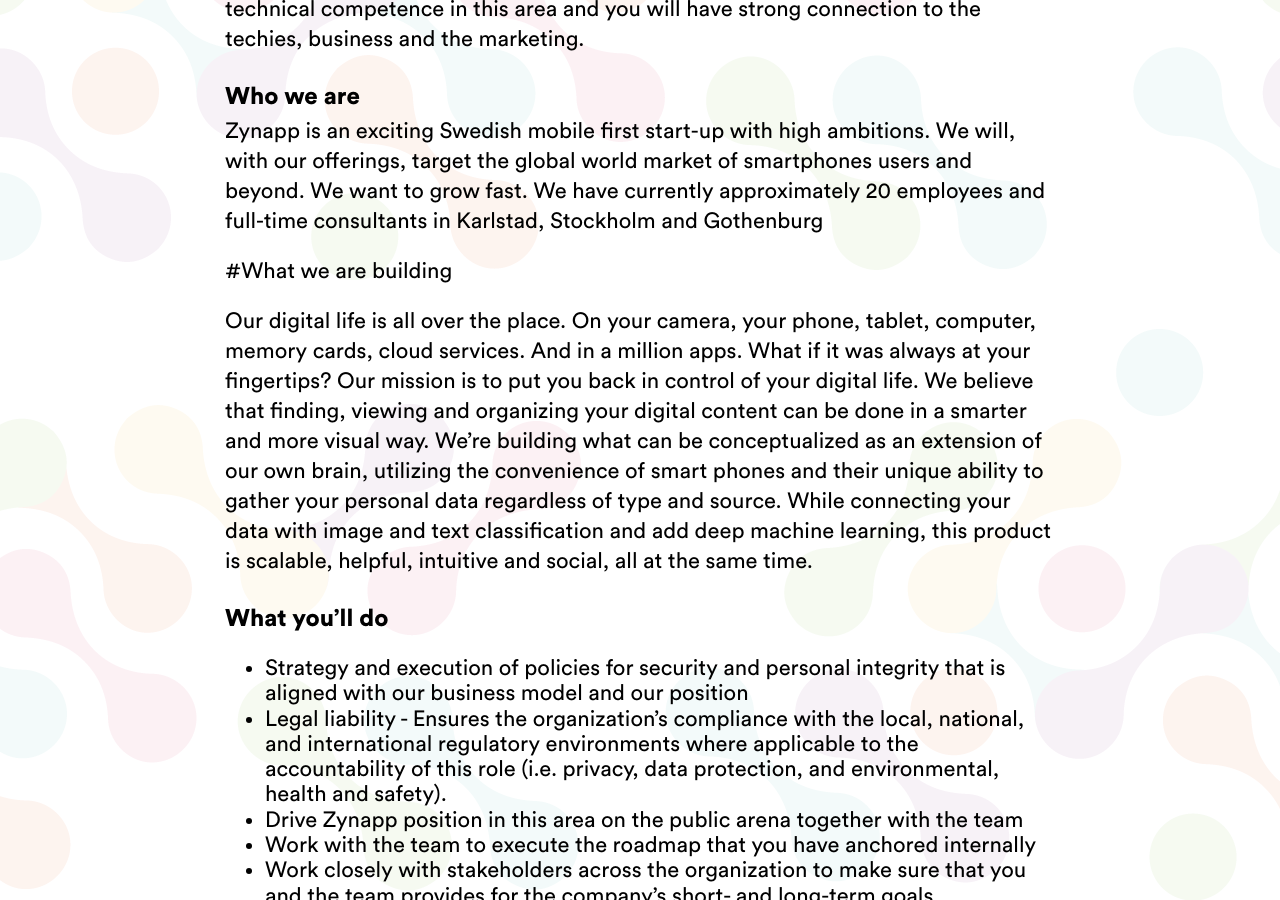
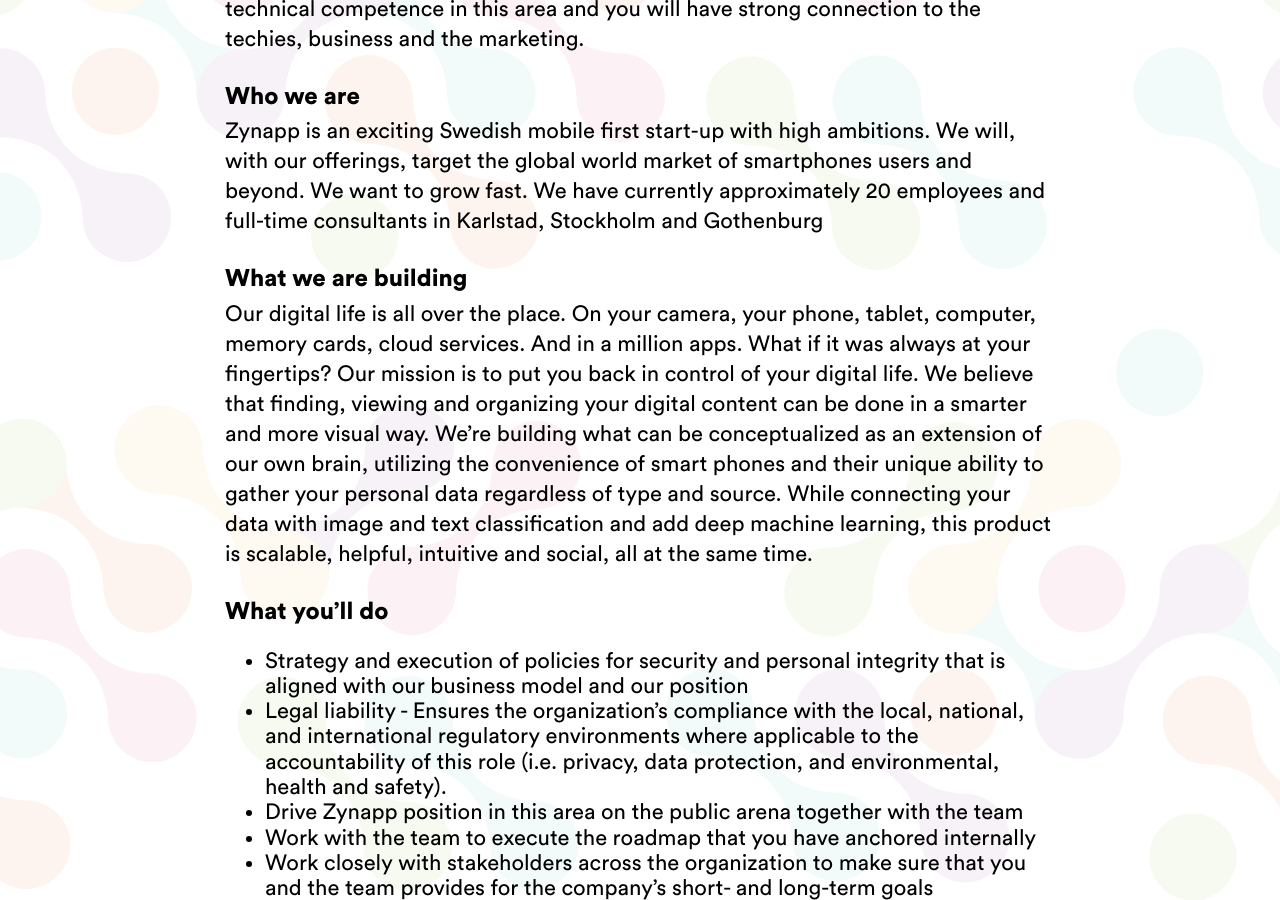
Before and after one commit to kristoffernolgren/zynapp, a Jekyll site: the page built from _jobs/security-integrity-officer.md, in a window 1280 px wide and 900 px high, scrolled down 343 px. Built offline with Jekyll 4.4.1, drawn with Linux system fonts in a browser that asks for light colours.

```diff
--- a/_jobs/security-integrity-officer.md
+++ b/_jobs/security-integrity-officer.md
@@ -7,7 +7,7 @@ For Zynapp is personal integrity for our users extremely important. We are seein
 
 Zynapp is an exciting Swedish mobile first start-up with high ambitions. We will, with our offerings, target the global world market of smartphones users and beyond. We want to grow fast. We have currently approximately 20 employees and full-time consultants in Karlstad, Stockholm and Gothenburg
 
-#What we are building
+## What we are building
 
 Our digital life is all over the place. On your camera, your phone, tablet, computer, memory cards, cloud services. And in a million apps. What if it was always at your fingertips? Our mission is to put you back in control of your digital life. We believe that finding, viewing and organizing your digital content can be done in a smarter and more visual way. We're building what can be conceptualized as an extension of our own brain, utilizing the convenience of smart phones and their unique ability to gather your personal data regardless of type and source. While connecting your data with image and text classification and add deep machine learning, this product is scalable, helpful, intuitive and social, all at the same time.
 
```
